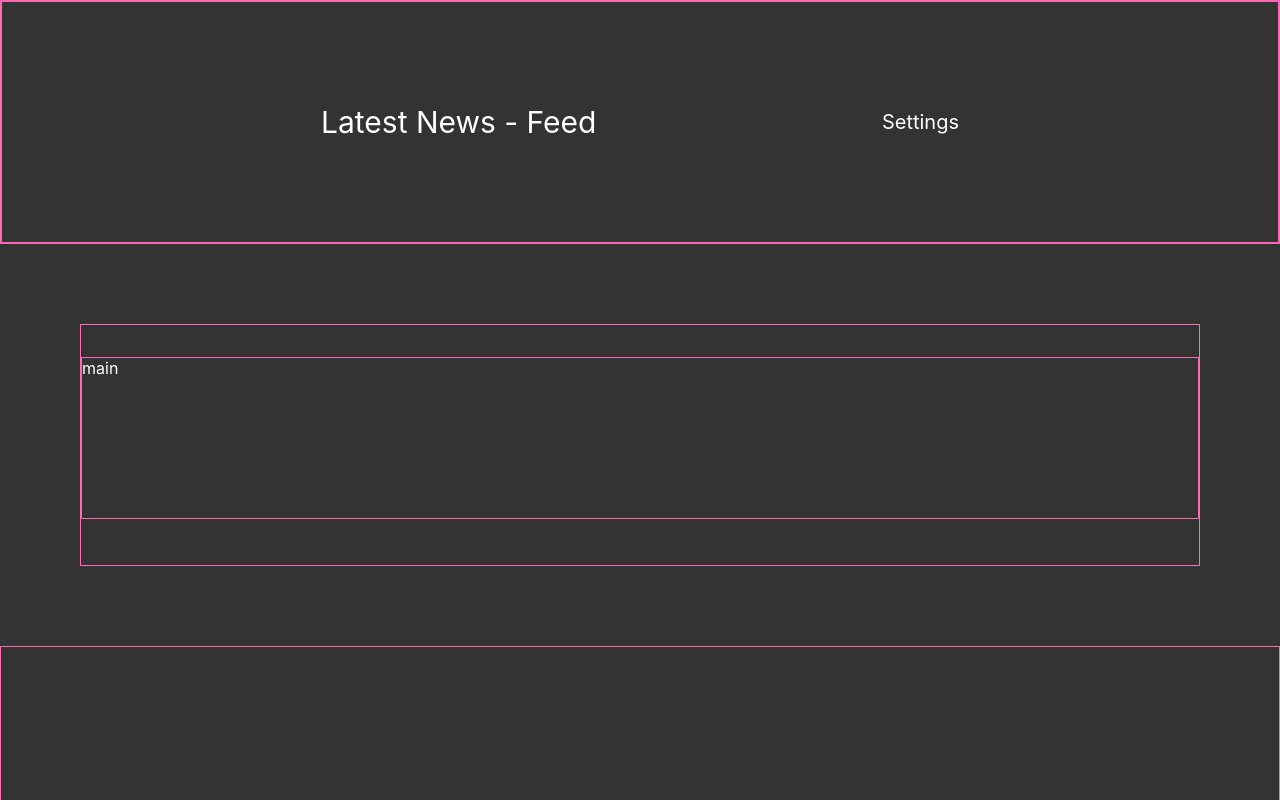
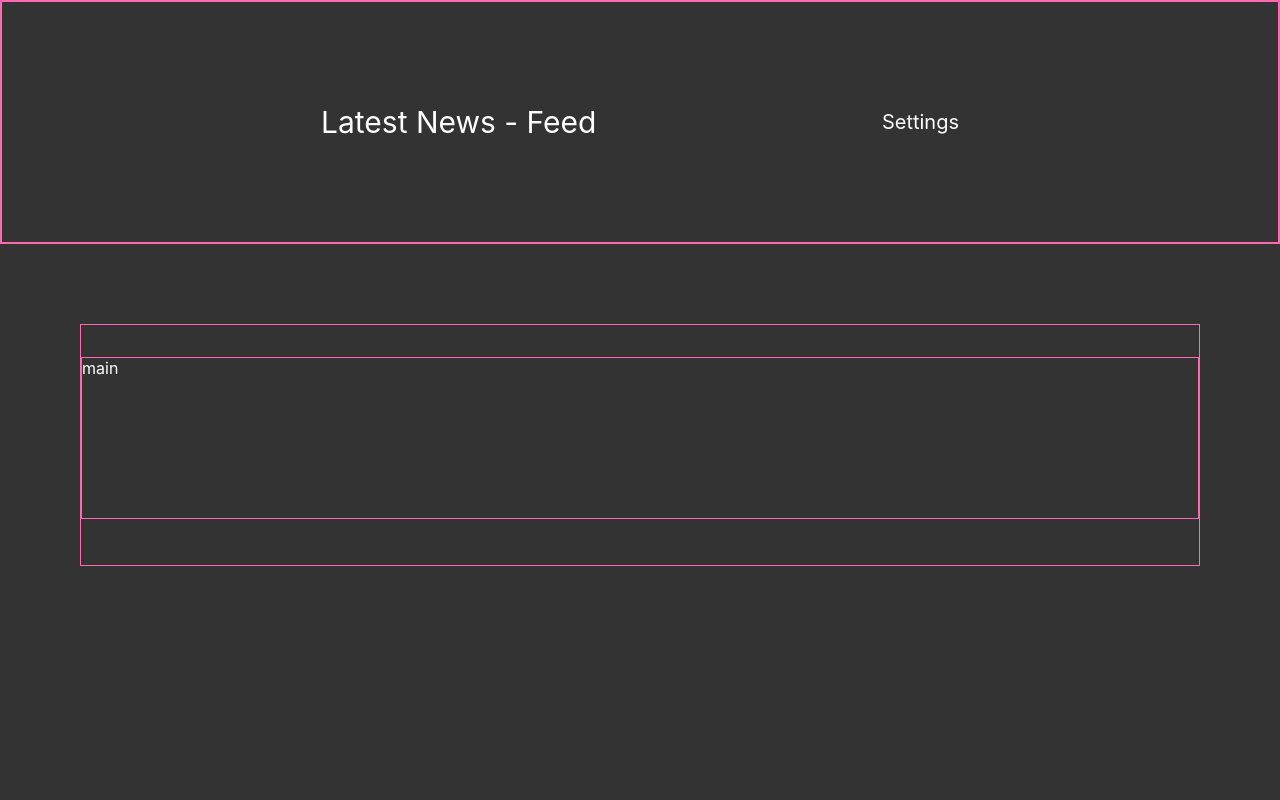
Before and after one commit to nslee333/news_project, a React (Create React App) app: page / in a window 1280 px wide. Shown: the top 800 px of the page. Built offline with nearby package versions, Linux system fonts and the light colour scheme.

Commit message:
Simplifying footer.

```diff
--- a/src/css/footer.css
+++ b/src/css/footer.css
@@ -1,6 +1,4 @@
 .footer {
-  border: solid 1px hotpink;
   width: auto;
-  height: 20rem;
-  margin-top: 2rem;
+  height: 6rem;
 }
```
